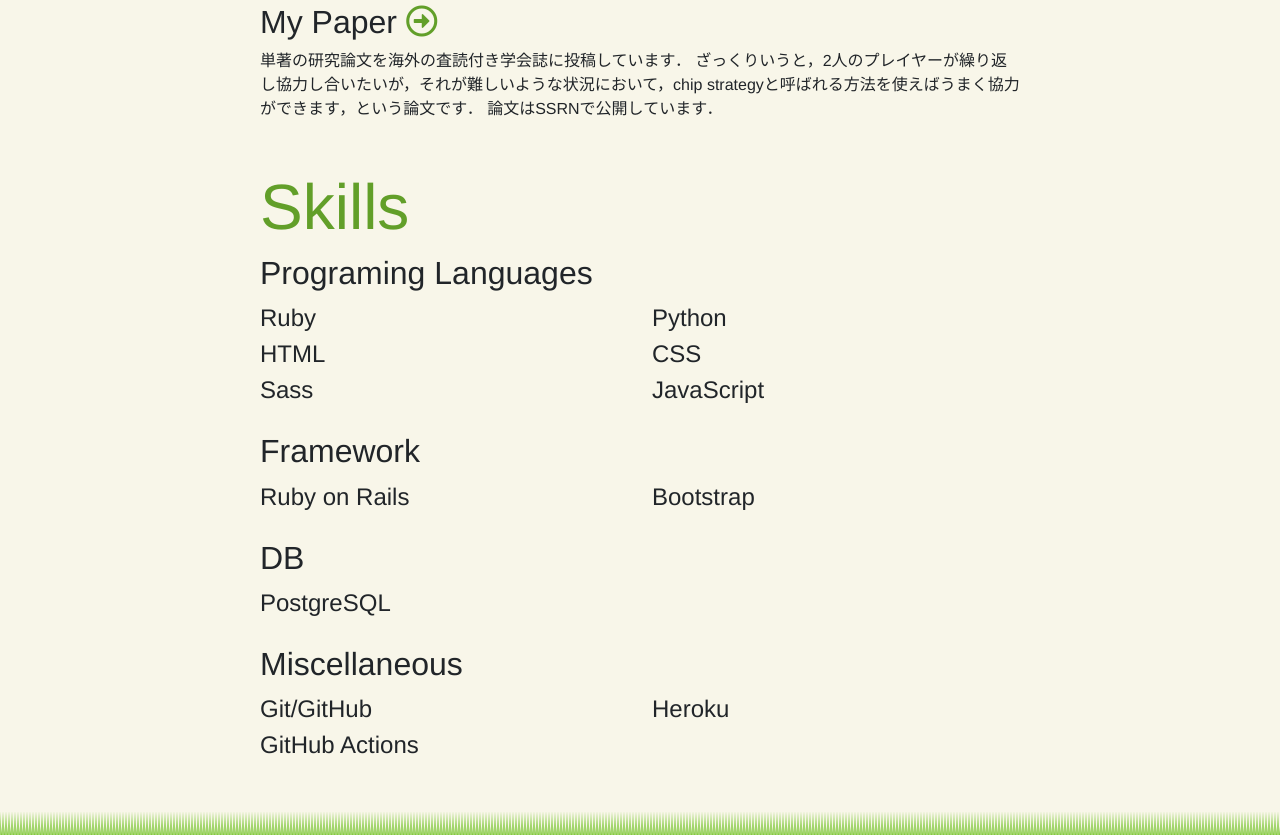
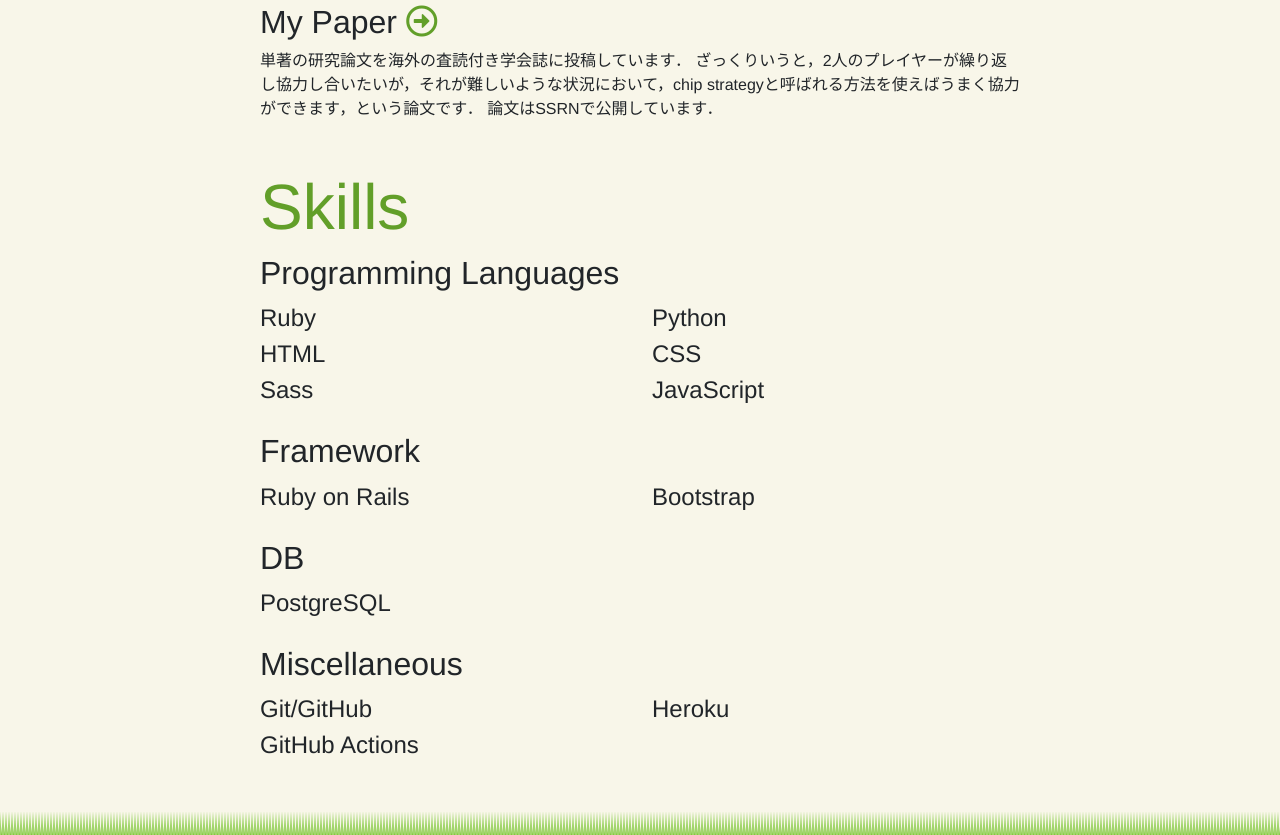
Before and after one commit to greenmackey/portfolio, a website: page index.html in a window 1280 px wide. Shown: the part 2055-2890 px from the top of the page. Drawn offline with nearby package versions, Linux system fonts and the light colour scheme; files that its build step writes are made by us from their sources.

Commit message:
Fix typo

```diff
--- a/index.html
+++ b/index.html
@@ -167,7 +167,7 @@
       <section class="section-1" id="section-skills">
         <h1>Skills</h1>
         <section class="section-2">
-          <h2>Programing Languages</h2>
+          <h2>Programming Languages</h2>
           <div class="row">
             <div class="col-6 skill-container">Ruby</div>
             <div class="col-6 skill-container">Python</div>
```
